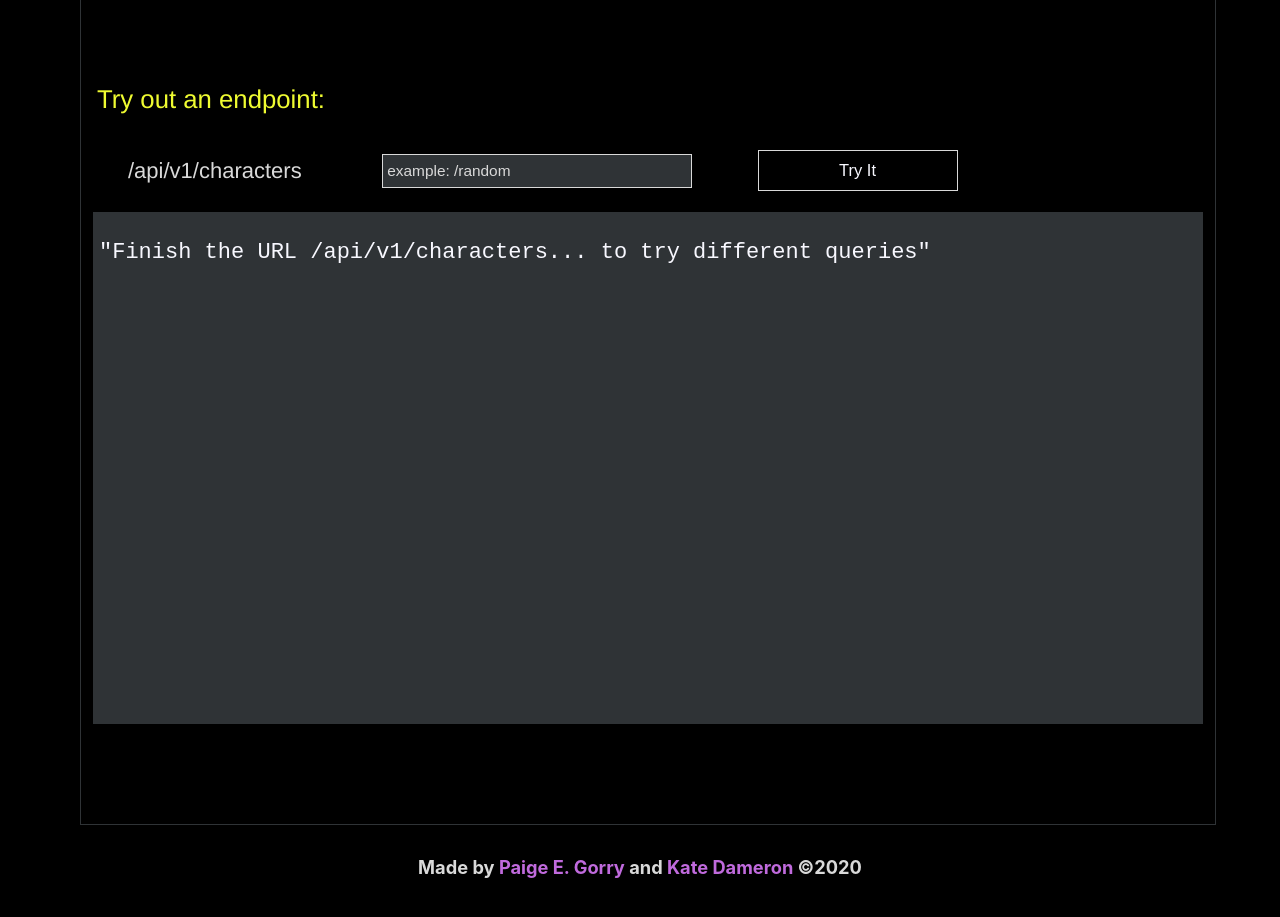
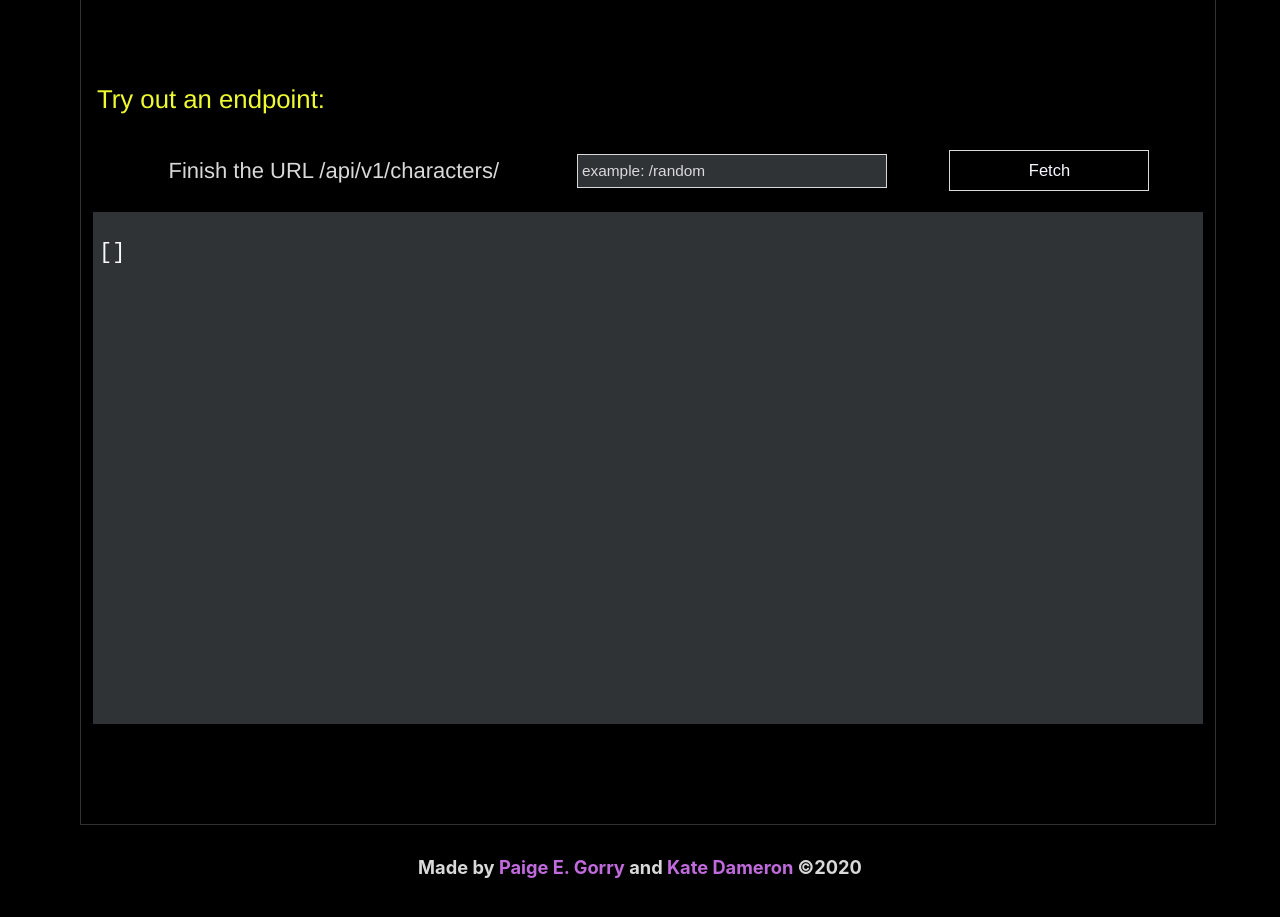
Before and after one commit to api-tutorial/stranger-things-api-tutorial, a React (Create React App) app: page /docs in a window 1280 px wide. Shown: the part 960-1877 px from the top of the page. Built offline with nearby package versions, Linux system fonts and the light colour scheme.

Commit message:
fixes for code blocks

```diff
--- a/src/App.css
+++ b/src/App.css
@@ -192,7 +192,6 @@ code {
 }
 
 .code-block {
-  padding-left: 0.5rem;
   width: fit-content;
   margin: 0 auto;
 }
@@ -248,12 +247,11 @@ input:focus {
 }
 
 #user-input {
-  width: 75%;
+  width: 100%;
   margin-bottom: 10px;
   display: flex;
   align-items: center;
-  margin-left: 1em;
-  justify-content: space-between;
+  justify-content: space-evenly;
   padding: 0.5em;
 }
 
@@ -411,7 +409,7 @@ div.active-item {
   }
 }
 
-@media (max-width: 1115px) {
+@media (max-width: 1024px) {
   #user-input {
     flex-direction: column;
     margin: 0;
@@ -420,4 +418,9 @@ div.active-item {
   #endpoint-input {
     margin: 1em 0;
   }
+  .code-block {
+    padding-left: 0.5rem;
+    overflow-x: scroll;
+    width: unset;
+  }
 }
--- a/src/Sandbox.js
+++ b/src/Sandbox.js
@@ -2,12 +2,11 @@ import React, { useState } from "react";
 
 const Sandbox = () => {
   const [userInput, setUserInput] = useState("");
-  const [data, setData] = useState(
-    `Finish the URL /api/v1/characters... to try different queries`
-  );
+  const [data, setData] = useState([]);
   const API_URL = "https://stranger-things-api.herokuapp.com/api/v1/characters";
 
-  const fetchData = () => {
+  const fetchData = (e) => {
+    e.preventDefault();
     return fetch(`${API_URL}/${userInput}`)
       .then((res) => res.json())
       .then(setData)
@@ -20,16 +19,18 @@ const Sandbox = () => {
         <fieldset>
           <legend>Try out an endpoint:</legend>
           <div id="user-input">
-            <label htmlFor="endpoint-input">/api/v1/characters</label>
+            <label htmlFor="endpoint-input">
+              Finish the URL /api/v1/characters/
+            </label>
             <input
               id="endpoint-input"
               placeholder="example: /random"
               value={userInput}
               onChange={({ target }) => setUserInput(target.value)}
-              aria-label="Try out an endpoint by finishing the url /api/v1/characters"
+              aria-label="Try out an endpoint by finishing the url /api/v1/characters/"
             />
-            <button id="submit-btn" onClick={() => fetchData()}>
-              Try It
+            <button id="submit-btn" onClick={(e) => fetchData(e)}>
+              Fetch
             </button>
           </div>
         </fieldset>
```
